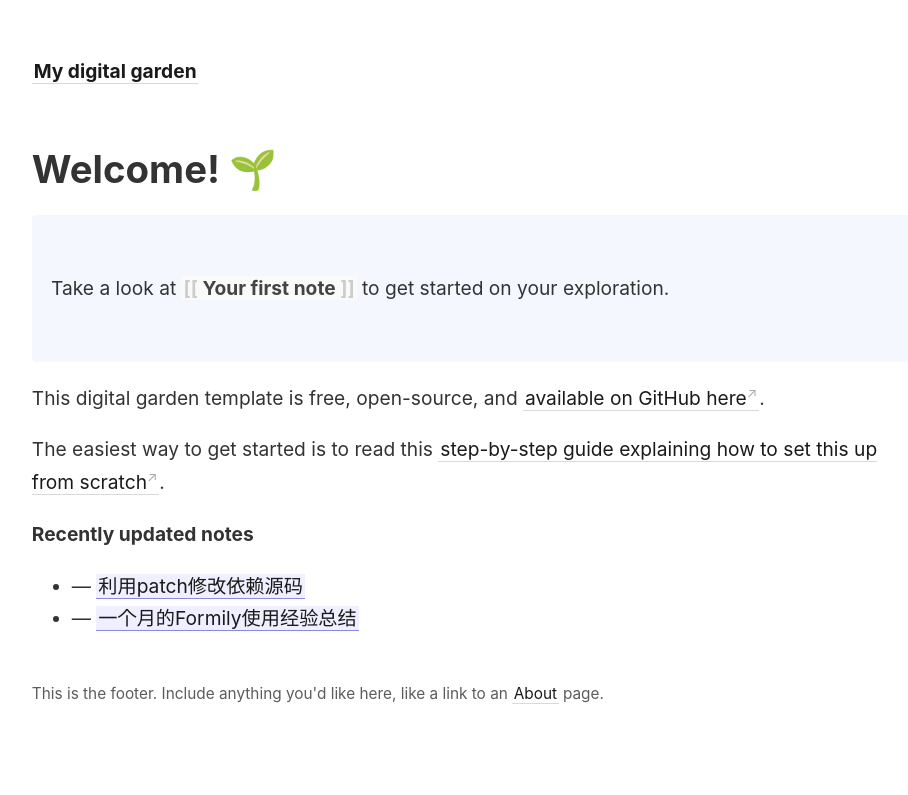
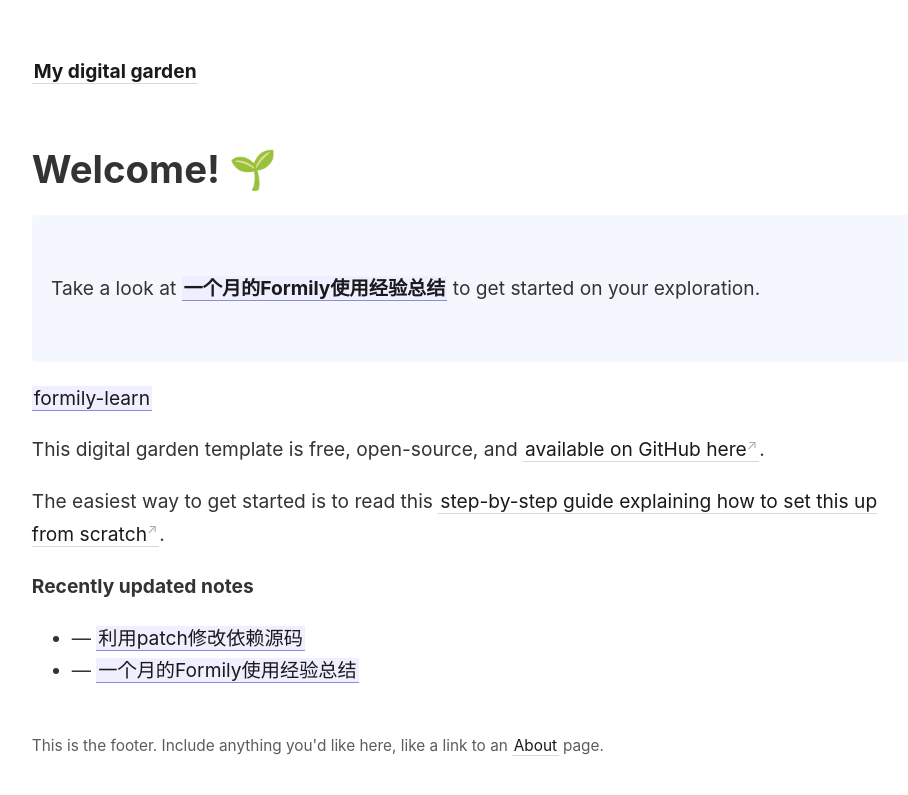
Before and after one commit to LavaCxx/lavacxx.github.io, a Jekyll site: the page built from _pages/index.md, in a window 1280 px wide. Shown: the top 795 px of the page, without its empty margins (45-953 px from the left). Built offline with Jekyll 4.4.1, drawn with Linux system fonts in a browser that asks for light colours.

Commit message:
Update index.md

```diff
--- a/_pages/index.md
+++ b/_pages/index.md
@@ -8,8 +8,10 @@ permalink: /
 # Welcome! 🌱
 
 <p style="padding: 3em 1em; background: #f5f7ff; border-radius: 4px;">
-  Take a look at <span style="font-weight: bold">[[Your first note]]</span> to get started on your exploration.
+  Take a look at <span style="font-weight: bold">[[一个月的Formily使用经验总结]]</span> to get started on your exploration.
 </p>
+
+[[formily-learn]]
 
 This digital garden template is free, open-source, and [available on GitHub here](https://github.com/maximevaillancourt/digital-garden-jekyll-template).
 
```
